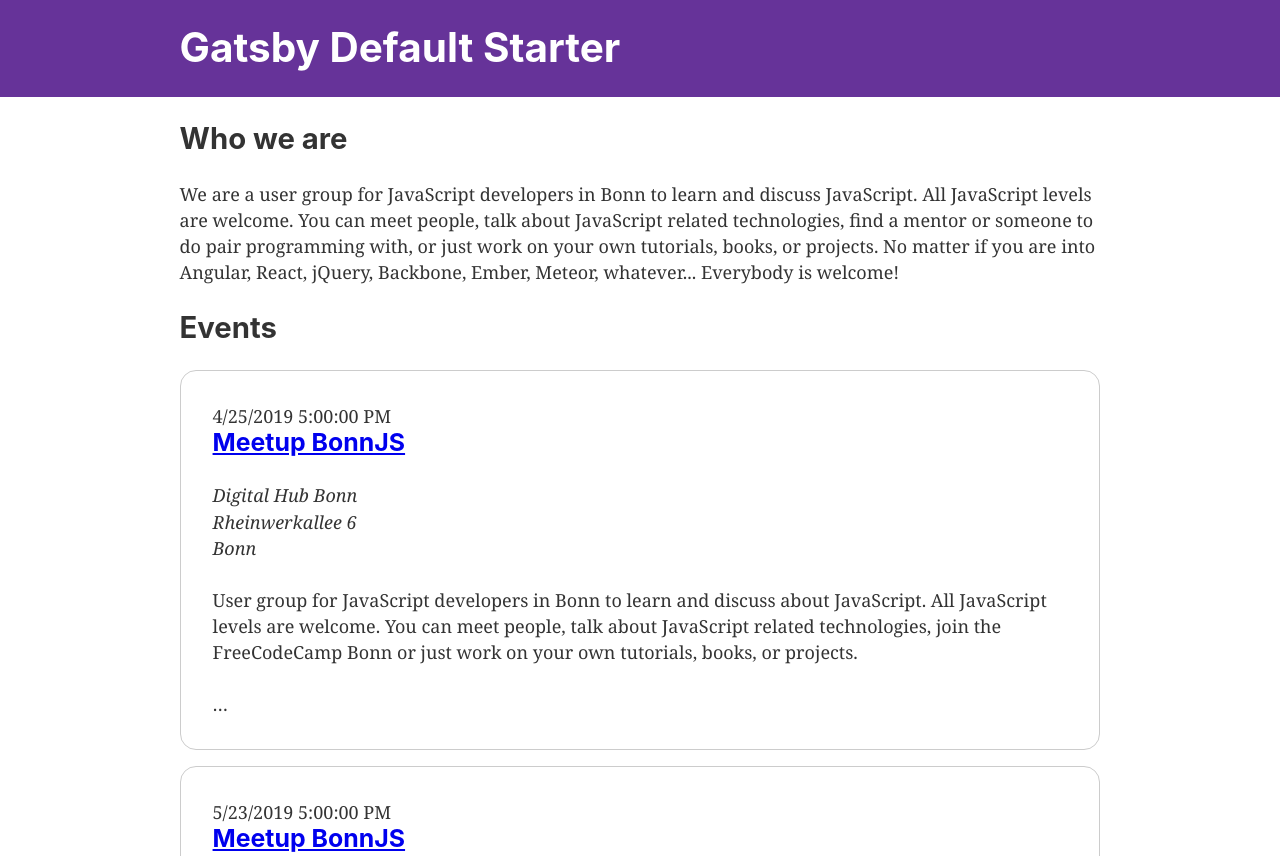
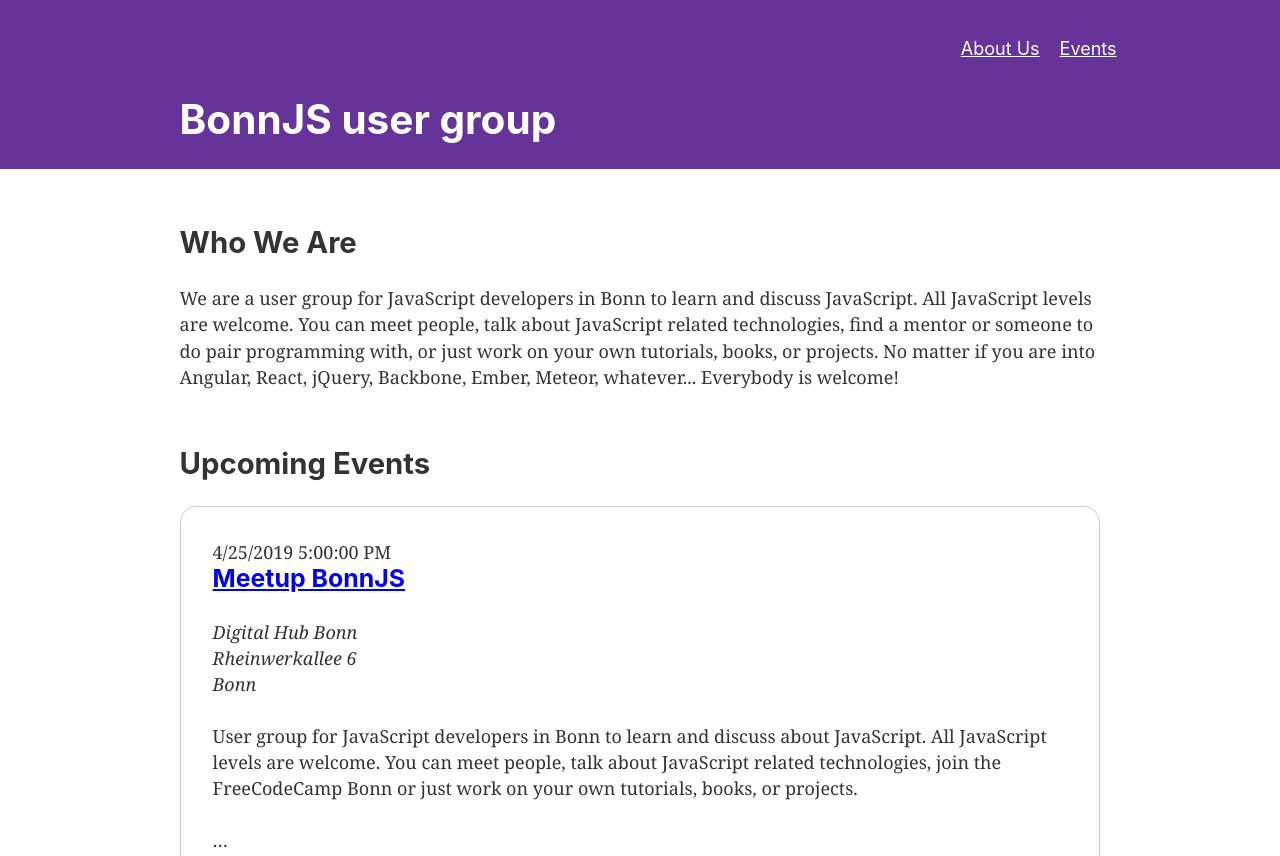
Before and after one commit to bonnjs/bonnjs.de, a Gatsby site: page / in a window 1280 px wide. Shown: the top 856 px of the page. Built offline with nearby package versions, Linux system fonts and the light colour scheme; Gatsby itself is replaced by a stand-in of ours.

Commit message:
Add navigation

```diff
--- a/gatsby-config.js
+++ b/gatsby-config.js
@@ -1,8 +1,8 @@
 module.exports = {
   siteMetadata: {
-    title: `Gatsby Default Starter`,
-    description: `Kick off your next, great Gatsby project with this default starter. This barebones starter ships with the main Gatsby configuration files you might need.`,
-    author: `@gatsbyjs`,
+    title: `BonnJS user group`,
+    description: `User group for JavaScript developers in Bonn to learn and discuss JavaScript`,
+    author: `BonnJS`,
   },
   plugins: [
     `gatsby-plugin-react-helmet`,
--- a/src/components/about-us.js
+++ b/src/components/about-us.js
@@ -2,8 +2,8 @@ import React from "react"
 
 const AboutUs = () => {
   return (
-    <>
-      <h2>Who we are</h2>
+    <div id="about-us">
+      <h2>Who We Are</h2>
       <p>
         We are a user group for JavaScript developers in Bonn to learn and
         discuss JavaScript. All JavaScript levels are welcome. You can meet
@@ -12,7 +12,7 @@ const AboutUs = () => {
         books, or projects. No matter if you are into Angular, React, jQuery,
         Backbone, Ember, Meteor, whatever... Everybody is welcome!
       </p>
-    </>
+    </div>
   )
 }
 
--- a/src/components/events.js
+++ b/src/components/events.js
@@ -43,7 +43,7 @@ Bonn`,
     description: "",
   },
   {
-    url: "https://www.meetup.com/de-DE/BonnJS/events/qjskvqyzgbhc/",
+    url: "https://www.meetup.com/de-DE/BonnJS/events/qjskvqyzhbfc/",
     date: "2019-05-23T19:00:00+02:00",
     title: "Meetup BonnJS",
     address: `Digital Hub Bonn
@@ -53,11 +53,7 @@ Bonn`,
   },
 ]
 
-const Events = () => {
-  return (
-    <>
-      <h2>Events</h2>
-      {events.map(({ date, title, address, url }) => {
+const Event = ({ date, title, address, url }) => {
   const dateObject = new Date(date)
   const dateString = dateObject.toLocaleDateString()
   const timeString = dateObject.toLocaleTimeString()
@@ -81,8 +77,16 @@ const Events = () => {
       <DefaultText />
     </div>
   )
-      })}
-    </>
+}
+
+const Events = () => {
+  return (
+    <div id="events">
+      <h2>Upcoming Events</h2>
+      {events.map(event => (
+        <Event key={event.url} {...event} />
+      ))}
+    </div>
   )
 }
 
--- a/src/components/footer.js
+++ b/src/components/footer.js
@@ -3,10 +3,14 @@ import { Link } from "gatsby"
 
 const Footer = () => (
   <footer>
-    <Link to="/imprint">Imprint</Link>{" "}
-    <Link to="/privacy-policy">Privacy Policy</Link>
-    <br />© {new Date().getFullYear()}, Built with{" "}
-    <a href="https://www.gatsbyjs.org">Gatsby</a>
+    <div className="links">
+      <Link to="/imprint">Imprint</Link>{" "}
+      <Link to="/privacy-policy">Privacy Policy</Link>
+    </div>
+    <div className="copyright">
+      © {new Date().getFullYear()}, Built with{" "}
+      <a href="https://www.gatsbyjs.org">Gatsby</a>
+    </div>
   </footer>
 )
 
--- a/src/components/header.js
+++ b/src/components/header.js
@@ -16,6 +16,14 @@ const Header = ({ siteTitle }) => (
         padding: `1.45rem 1.0875rem`,
       }}
     >
+      <ul className="nav">
+        <li>
+          <a href="#about-us">About Us</a>
+        </li>
+        <li>
+          <a href="#events">Events</a>
+        </li>
+      </ul>
       <h1 style={{ margin: 0 }}>
         <Link
           to="/"
--- a/src/components/layout.css
+++ b/src/components/layout.css
@@ -627,6 +627,11 @@ main {
   padding: 0 1.0875rem 1.45rem;
 }
 
+#about-us,
+#events {
+  padding-top: 32px;
+}
+
 .event {
   margin-bottom: 16px;
   padding: 32px;
@@ -639,3 +644,31 @@ footer {
   max-width: 960px;
   padding: 0 1.0875rem 1.45rem;
 }
+
+.links {
+  margin-bottom: 2em;
+}
+
+.links a {
+  margin-right: 10px;
+}
+
+.nav {
+  display: flex;
+  flex-direction: row;
+  justify-content: flex-end;
+
+  width: 100%;
+  font-family: -apple-system, BlinkMacSystemFont, Segoe UI, Roboto, Oxygen,
+  Ubuntu, Cantarell, Fira Sans, Droid Sans, Helvetica Neue, sans-serif;
+  list-style: none;
+}
+
+.nav li {
+  margin: 10px;
+  display: inline-block;
+}
+
+.nav li a {
+  color: white;
+}
```
Lines whose indentation alone changed are shown as unchanged.
